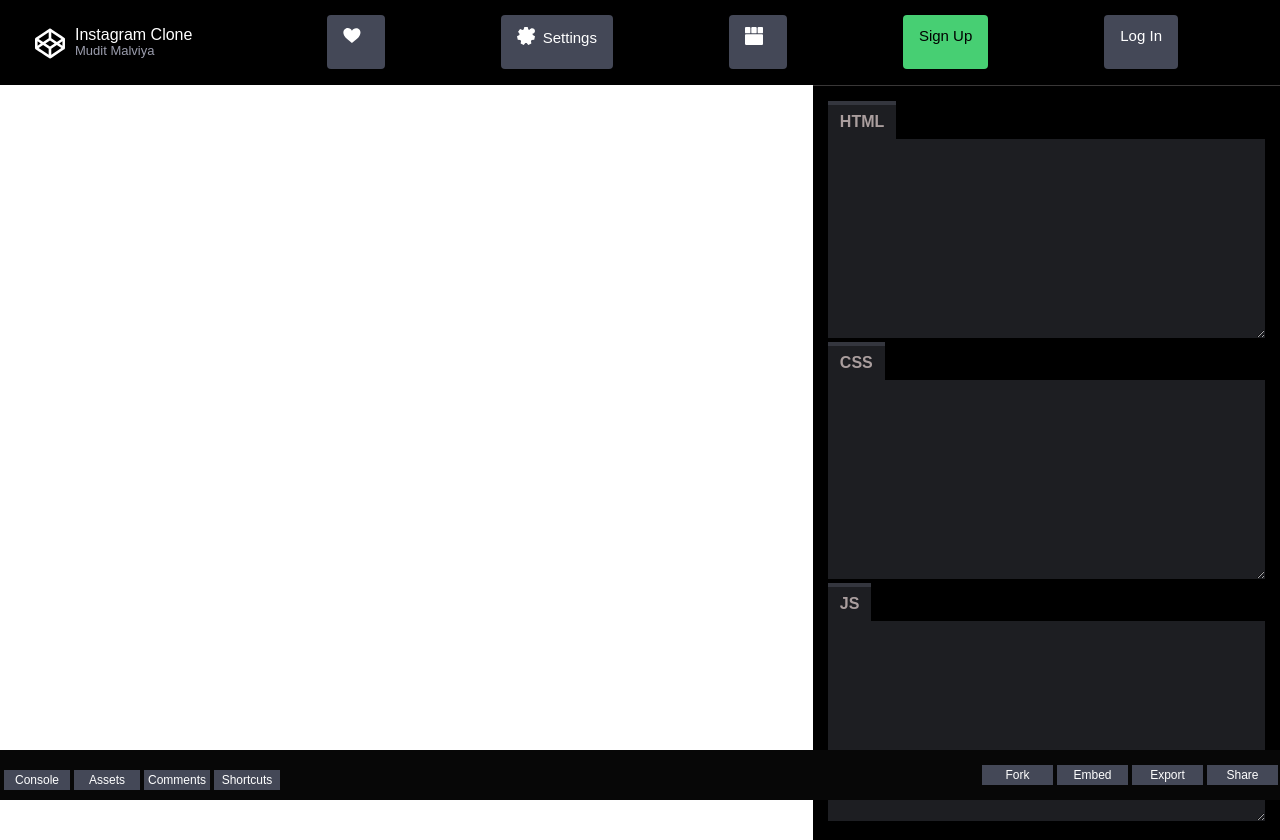
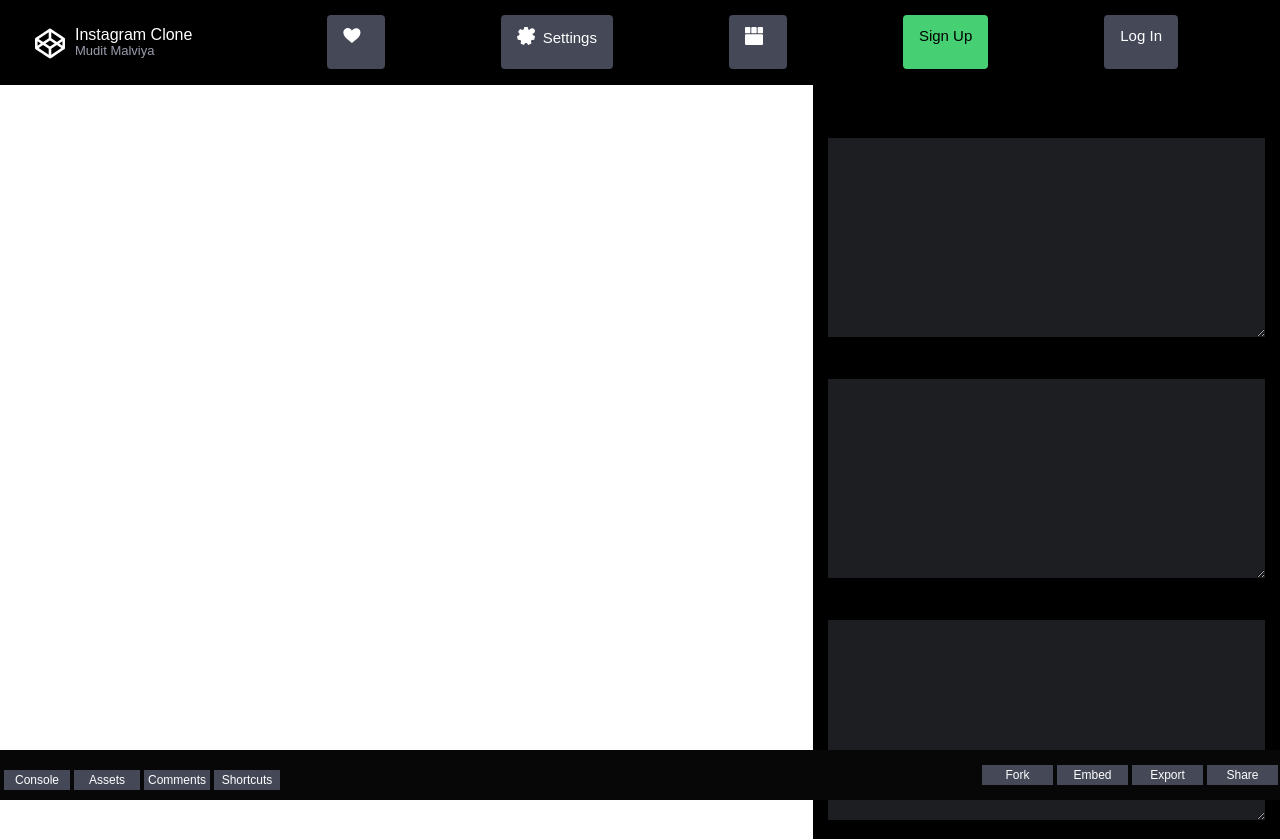
Before and after one commit to muditmalviya/20240206_, a plain HTML site: page Codepen_ux/index.html in a window 1280 px wide. Shown: the top 840 px of the page. Drawn offline with Linux system fonts and the light colour scheme.

Commit message:
Update style.css

```diff
--- a/Codepen_ux/style.css
+++ b/Codepen_ux/style.css
@@ -119,7 +119,6 @@ strong {
 
 /* Secondside styling in middle */
 .middle .Secondside_middle {
-    border-top: 0.1px solid rgb(57, 55, 55);
     height: 100%;
     width: 500px;
     background-color: black;
@@ -140,26 +139,6 @@ strong {
     justify-content: space-between;
 }
 
-/* Text inside sub-top */
-.sub_top .text_inside {
-    box-sizing: border-box;
-    height: 38px;
-    border-top: 4px solid #34363e;
-    background-color: #1d1e22;
-    color: rgb(170, 158, 158);
-    font-weight: bolder;
-    padding: 9px 12px;
-    display: flex;
-    align-items: center;
-    justify-content: center;
-}
-
-/* SVG in Secondside top */
-.Secondside_top_top svg {
-    margin-left: 6px;
-    height: 17px;
-    width: 17px;
-}
 
 /* Secondside top-top section */
 .Secondside_top_top {
```
